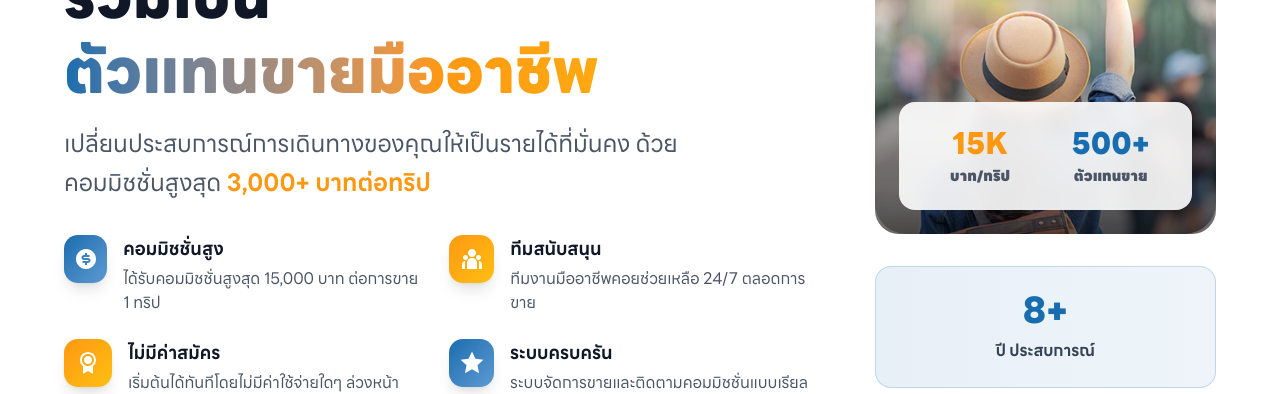
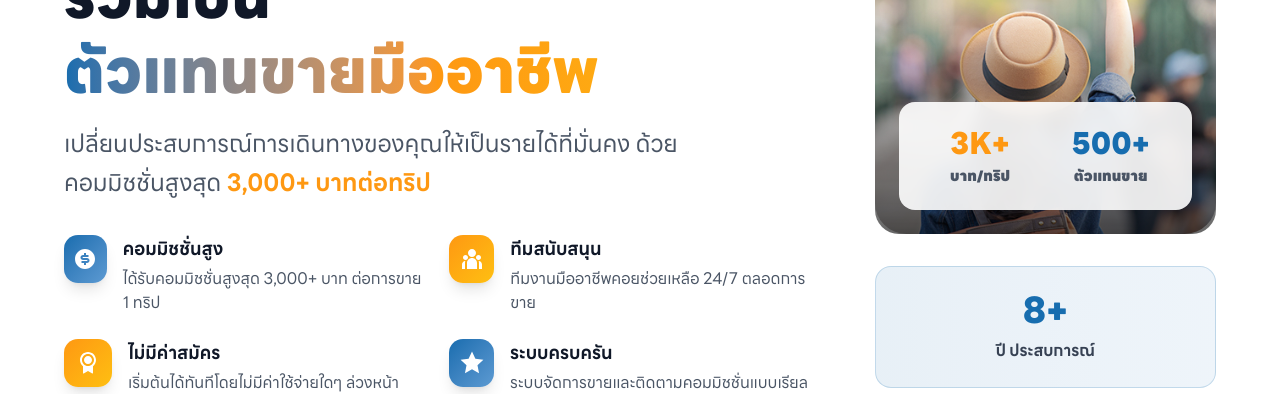
Before and after one commit to canvasmediaagencydev/Sale-page-website-seller-program, a Next.js app: page / in a window 1280 px wide. Shown: the part 2340-2734 px from the top of the page. Built offline with nearby package versions, Linux system fonts and the light colour scheme; no server answers; the database is empty; a web font is replaced by a local one.

Commit message:
update: a littel info

```diff
--- a/src/components/Footer.tsx
+++ b/src/components/Footer.tsx
@@ -6,7 +6,7 @@ import { RiRocketFill } from "react-icons/ri";
 
 export default function Footer() {
   return (
-    <footer className="bg-gradient-to-b from-paydee-blue-primary to-paydee-blue-light text-white relative overflow-hidden">
+    <footer className="bg-paydee-blue-primary text-white relative overflow-hidden">
       {/* Background Pattern */}
       <div className="absolute inset-0">
         <div className="absolute top-10 left-10 w-32 h-32 bg-paydee-orange-primary/10 rounded-full blur-3xl"></div>
--- a/src/components/sections/StatisticsSection.tsx
+++ b/src/components/sections/StatisticsSection.tsx
@@ -62,7 +62,7 @@ const StatisticsSection = () => {
                 </div>
                 <div>
                   <h3 className="text-lg font-bold text-gray-900 mb-1">คอมมิชชั่นสูง</h3>
-                  <p className="text-gray-600">ได้รับคอมมิชชั่นสูงสุด 15,000 บาท ต่อการขาย 1 ทริป</p>
+                  <p className="text-gray-600">ได้รับคอมมิชชั่นสูงสุด 3,000+ บาท ต่อการขาย 1 ทริป</p>
                 </div>
               </motion.div>
 
@@ -142,7 +142,7 @@ const StatisticsSection = () => {
                       <div className="grid grid-cols-2 gap-4 text-center">
                         <div>
                           <div className="text-3xl font-black text-paydee-orange-primary mb-1">
-                            <CountUp from={0} to={15} duration={1.5} />K
+                            <CountUp from={0} to={3} duration={1.5} />K+
                           </div>
                           <div className="text-sm text-gray-600 font-medium">บาท/ทริป</div>
                         </div>
```
